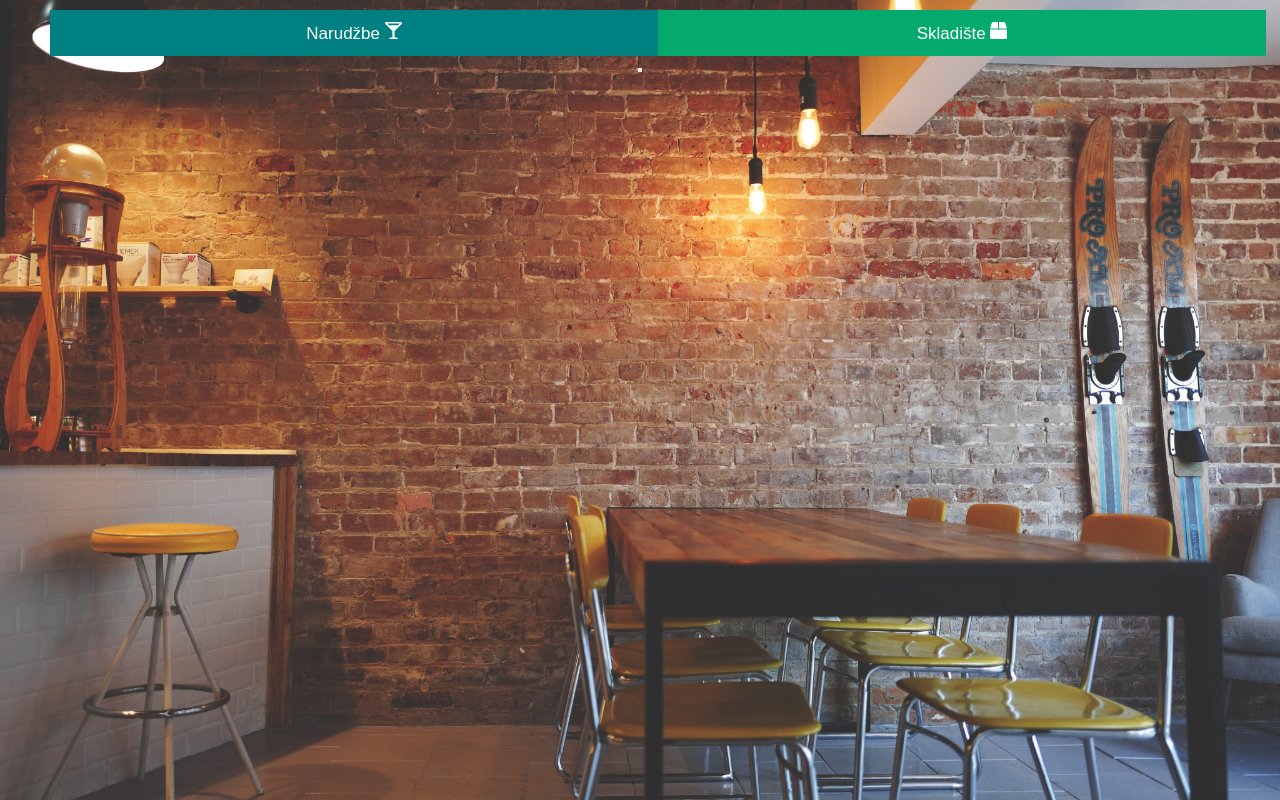
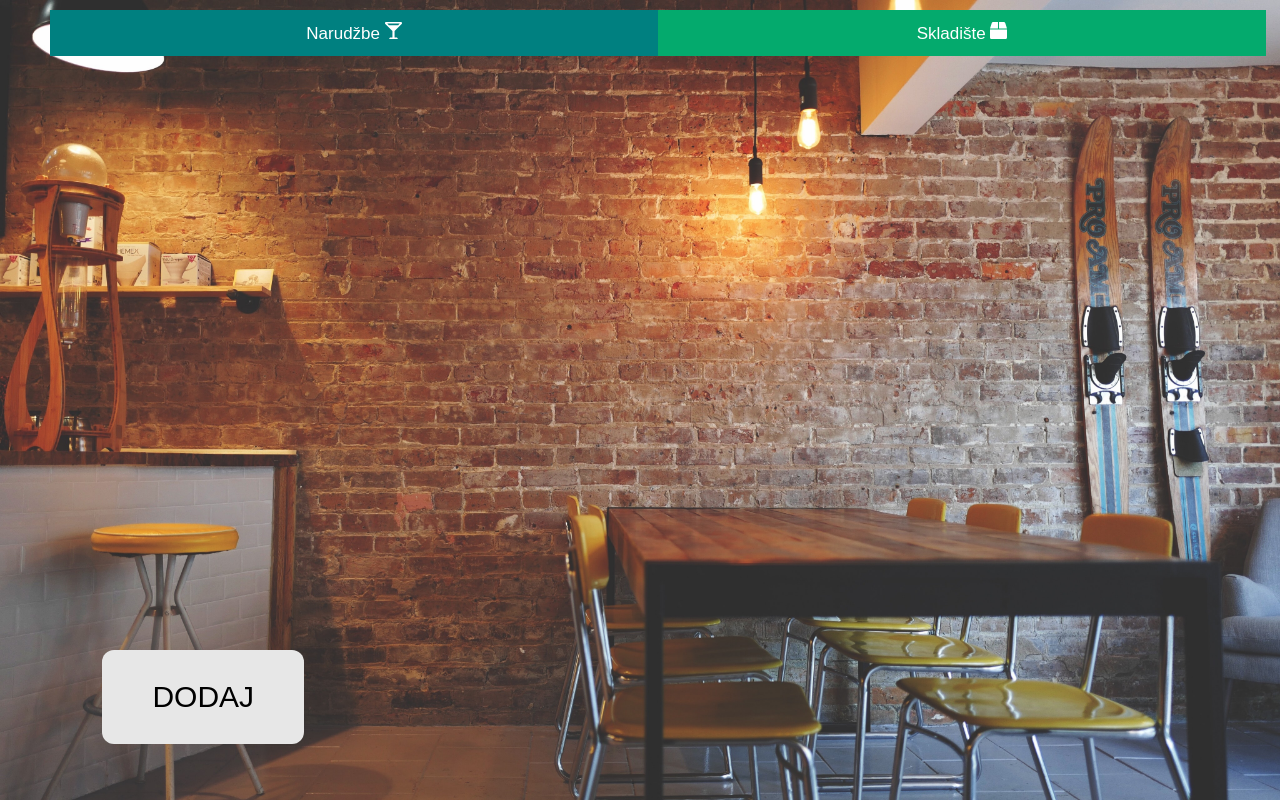
Before and after one commit to Adi1500/CafeApp, a React (Create React App) app in the folder react/my-react-app/: page /about in a window 1280 px wide. Built offline with nearby package versions, Linux system fonts and the light colour scheme.

Commit message:
dobro dugme

```diff
--- a/react/my-react-app/src/css/stranica.css
+++ b/react/my-react-app/src/css/stranica.css
@@ -76,10 +76,10 @@ body {
     background-color: rgba(255, 0, 0, 0.705);
     border-radius: 100px;
     border-color: #000;
-    position:relative;
-    margin-left:-25px;
-    left:92%;
-  }
+    position: relative;
+    margin-left: -25px;
+    left: 92%;
+}
 
 .btn-close:hover {
     background-color: red;
@@ -90,7 +90,7 @@ body {
     margin-right: 3px;
 }
 
-.button {
+.addBtn {
     background-color: #e7e7e7;
     color: black;
     border: none;
--- a/react/my-react-app/src/pages/components/prozorcic.jsx
+++ b/react/my-react-app/src/pages/components/prozorcic.jsx
@@ -35,7 +35,9 @@ function Prozorcic() {
                 <button type="submit" className="btn">
                     Login
                 </button>
-                <button onClick={closeForm}></button>
+                <button onClick={closeForm} className="dltBtn button">
+                    ZATVORI
+                </button>
             </form>
         </div>
     );
--- a/react/my-react-app/src/pages/skladiste.jsx
+++ b/react/my-react-app/src/pages/skladiste.jsx
@@ -19,7 +19,9 @@ function Skl() {
         <div className="home">
             <div className="flex-container"></div>
 
-            <button onClick={openForm} text="DODAJ" />
+            <button className="addBtn button" onClick={openForm}>
+                DODAJ
+            </button>
             {components.map((item, i) => (
                 <Prozorcic />
             ))}
```
